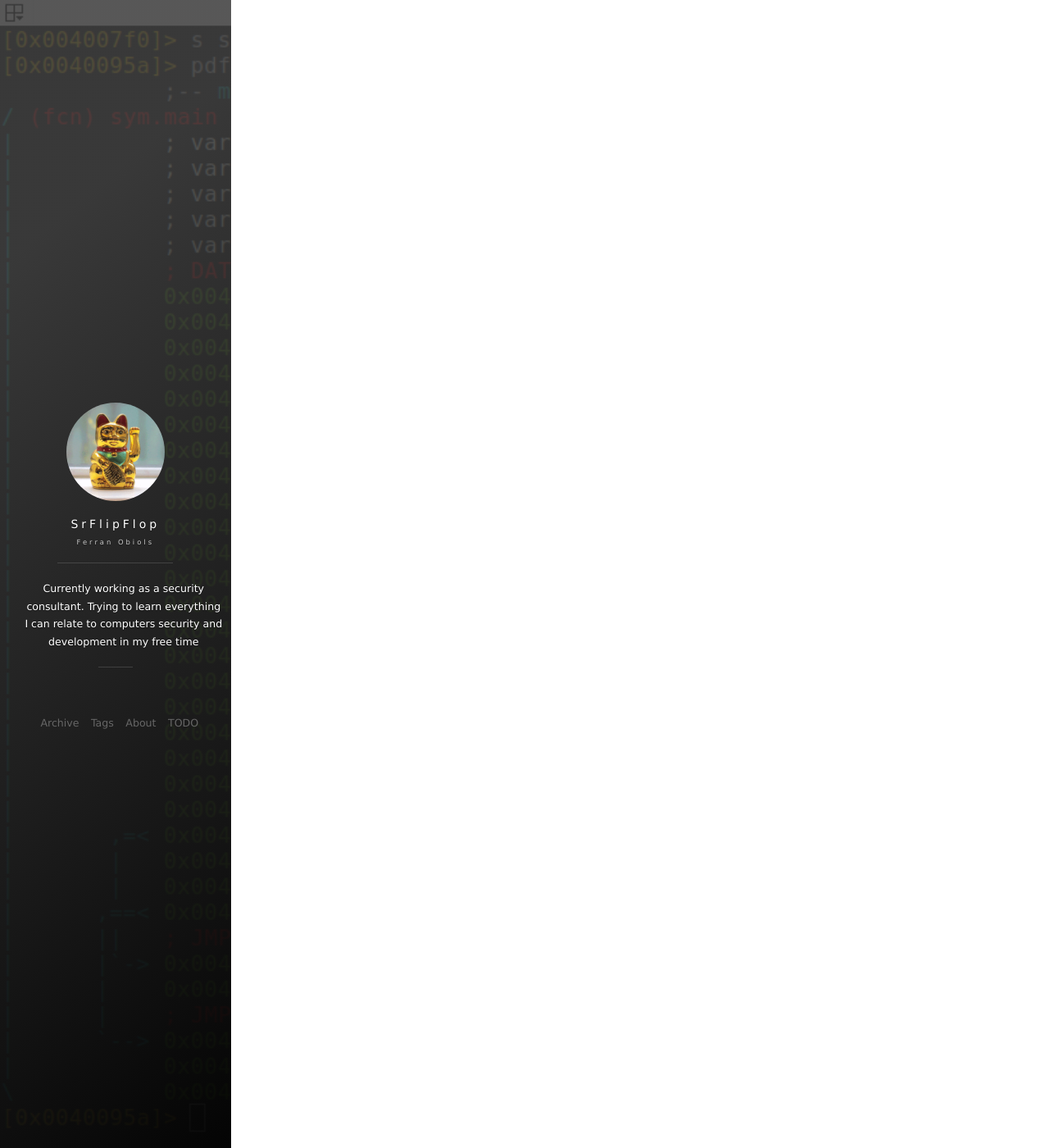
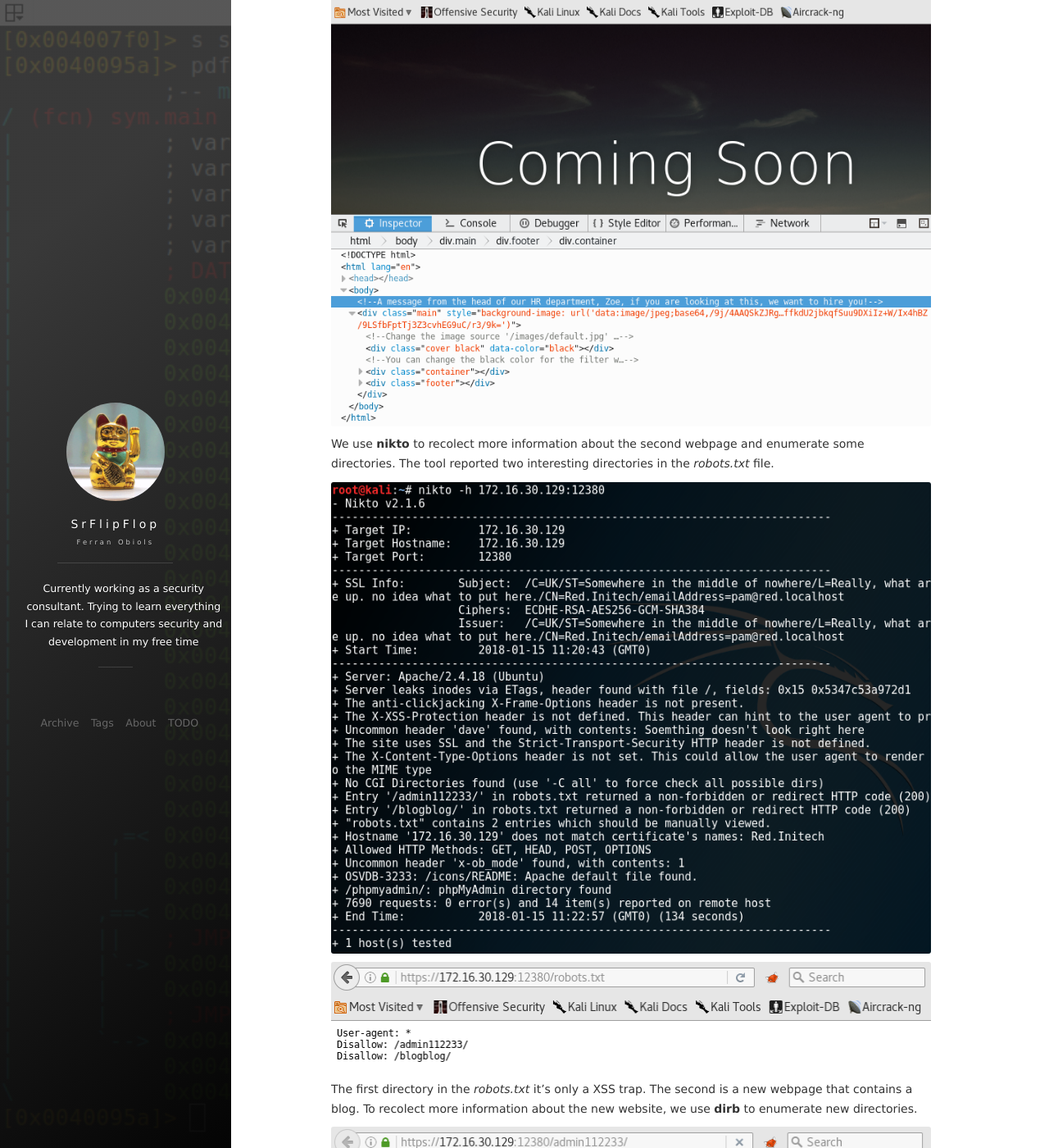
Before and after one commit to SrFlipFlop/srflipflop.github.io, a Jekyll site: the page built from _posts/2018-02-15-Stapler.md, in a window 1280 px wide and 1400 px high, scrolled down 2264 px. Shown: the whole window at 82% size. Built offline with Jekyll 4.4.1, drawn with Linux system fonts in a browser that asks for light colours; nearby versions of some CDN libraries; comment, search, counter and statistics services are not loaded; some of the changed text lies outside the part shown.

Commit message:
change date and add more content

```diff
--- a/_posts/2018-02-15-Stapler.md
+++ b/_posts/2018-02-15-Stapler.md
@@ -22,4 +22,32 @@ Since we don't identify any vulnerable services with this information, it's time
 
 ![](/images/posts/Stapler/img3.png "FTP anonymous login")
 
-The first website seems to be an empty directory listing (possible for a file upload vulnerabiliti).
+The first website seems to be an empty directory listing (possible for a file upload vulnerabiliti). The second website have more content, but is only a landing page.
+
+![](/images/posts/Stapler/img4.png "First website")
+
+![](/images/posts/Stapler/img5.png "Second website")
+
+We use **nikto** to recolect more information about the second webpage and enumerate some directories. The tool reported two interesting directories in the *robots.txt* file.
+
+![](/images/posts/Stapler/img6.png "Nikto")
+
+![](/images/posts/Stapler/img7.png "Robots.txt")
+
+The first directory in the *robots.txt* it's only a XSS trap. The second is a new webpage that contains a blog. To recolect more information about the new website, we use **dirb** to enumerate new directories.
+
+![](/images/posts/Stapler/img8.png "XSS trap")
+
+![](/images/posts/Stapler/img9.png "Blog")
+
+![](/images/posts/Stapler/img10.png "Dirb")
+
+Wordpress ...
+
+![](/images/posts/Stapler/img11.png "WPScan 1")
+
+![](/images/posts/Stapler/img12.png "WPScan 2")
+
+Search exploits for ...
+
+![](/images/posts/Stapler/img13.png "Search exploit")
```
Also changed, not shown: other parts of _posts/2018-02-15-Stapler.md (+1 -1 lines).
